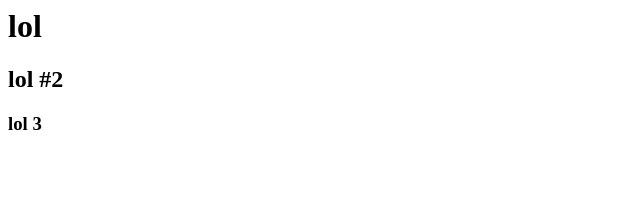
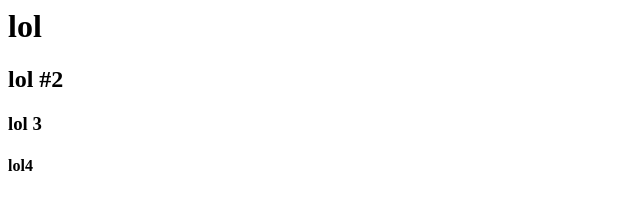
Before and after one commit to gregoryabellanosa/newGitTest, a plain HTML site: page index.html in a window 1280 px wide. Shown: the full height of the page, 0-640 px from the left. Drawn offline with Linux system fonts and the light colour scheme.

Commit message:
add 4lol

```diff
--- a/index.html
+++ b/index.html
@@ -3,5 +3,6 @@
 <h1>lol</h1>
 <h2>lol #2</h2>
 <h3>lol 3</h3>
+<h4> lol4</h4>
 </body>
 </html>
```
